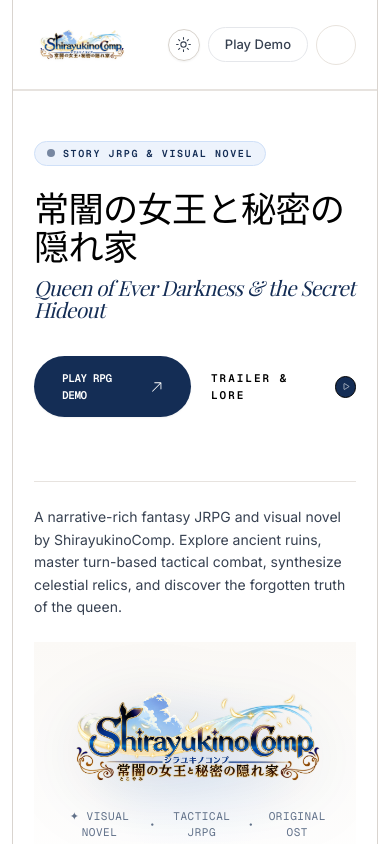
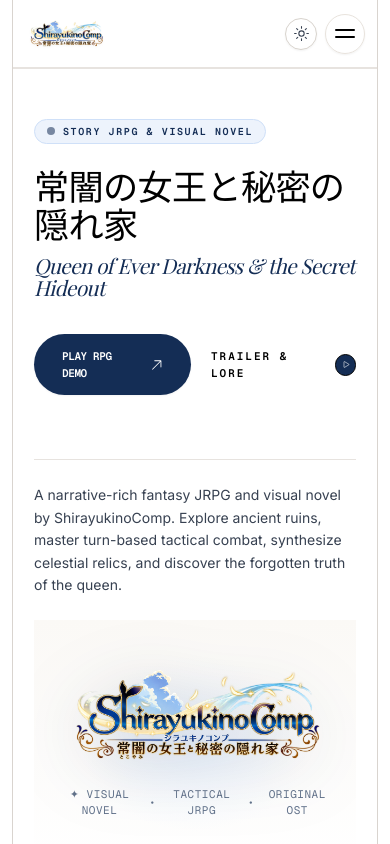
Before and after one commit to Piahn/Portfolio-Shirayukino, a Next.js app: page / in a window 390 px wide. Shown: the top 844 px of the page. Built offline with nearby package versions, Linux system fonts and the light colour scheme.

Commit message:
fix(navbar): optimize mobile layout and prevent button clipping on narrow viewports

```diff
--- a/components/Navbar.tsx
+++ b/components/Navbar.tsx
@@ -78,17 +78,17 @@
     <>
       {/* 1. Static Top Header (Normal state when at top, scrolls away with content) */}
       <header
-        className="w-full h-[90px] sm:h-[92px] bg-white dark:bg-[#070b12] px-[21px] flex items-center justify-between border-b border-[#e7e3df] dark:border-[#1a2840] transition-colors duration-300"
+        className="w-full h-[68px] sm:h-[90px] bg-white dark:bg-[#070b12] px-3 sm:px-4 md:px-[21px] flex items-center justify-between border-b border-[#e7e3df] dark:border-[#1a2840] transition-colors duration-300"
         role="banner"
       >
         {/* Left: Logo & Desktop Links */}
-        <div className="flex items-center gap-5 sm:gap-6 shrink-0">
+        <div className="flex items-center gap-4 sm:gap-6 shrink-0">
           <Link
             href="/"
             className="flex items-center shrink-0 group focus:outline-none"
             aria-label="ShirayukinoComp Home"
           >
-            <ShirayukinoLogo imgClassName="h-8 sm:h-9" />
+            <ShirayukinoLogo imgClassName="h-7 sm:h-8 md:h-9" />
           </Link>
 
           {/* Desktop Nav Links */}
@@ -122,7 +122,7 @@
           </a>
           <a
             href="#gameplay"
-            className="inline-flex items-center font-medium rounded-full px-4 sm:px-5 py-[7px] sm:py-2 text-[13px] sm:text-[14px] text-gray-700 dark:text-gray-200 border border-gray-200 dark:border-[#223553] hover:bg-gray-50 dark:hover:bg-[#121c2d] transition-all whitespace-nowrap"
+            className="hidden sm:inline-flex items-center font-medium rounded-full px-4 sm:px-5 py-[7px] sm:py-2 text-[13px] sm:text-[14px] text-gray-700 dark:text-gray-200 border border-gray-200 dark:border-[#223553] hover:bg-gray-50 dark:hover:bg-[#121c2d] transition-all whitespace-nowrap"
           >
             Play Demo
           </a>
@@ -130,24 +130,24 @@
           {/* Mobile / Tablet Hamburger Button when at top */}
           <button
             onClick={() => setIsMenuOpen((prev) => !prev)}
-            className="lg:hidden flex items-center justify-center w-10 h-10 rounded-full border border-[#e8e3dd] dark:border-[#1f304d] hover:bg-gray-100 dark:hover:bg-[#101a2b] text-black dark:text-white transition-colors shrink-0"
+            className="lg:hidden flex items-center justify-center w-10 h-10 rounded-full border border-[#e8e3dd] dark:border-[#1f304d] hover:bg-gray-100 dark:hover:bg-[#101a2b] text-black dark:text-white transition-colors shrink-0 shadow-sm"
             aria-label={isMenuOpen ? "Close menu" : "Open menu"}
             aria-expanded={isMenuOpen}
           >
-            <div className="flex flex-col items-center justify-center gap-1.5 w-5 h-5">
-              <span className="block h-[2px] w-4.5 bg-current rounded-full" />
-              <span className="block h-[2px] w-4.5 bg-current rounded-full" />
+            <div className="flex flex-col items-center justify-center gap-[5px] w-5 h-5">
+              <span className="block h-[2.2px] w-5 bg-current rounded-full" />
+              <span className="block h-[2.2px] w-5 bg-current rounded-full" />
             </div>
           </button>
         </div>
       </header>
 
       {/* Floating Controls - Aligned exactly with the 1200px architectural grid lines */}
-      <div className="fixed top-4 sm:top-6 inset-x-3 sm:inset-x-4 mx-auto max-w-[1200px] pointer-events-none z-50">
+      <div className="fixed top-3.5 sm:top-6 inset-x-3 sm:inset-x-4 mx-auto max-w-[1200px] pointer-events-none z-50">
         <div className="relative w-full">
           {/* Floating Round Button in Top-Right (Positioned directly on the straight vertical line) */}
           <div
-            className={`absolute right-0 top-0 flex items-center transition-all duration-300 ease-[cubic-bezier(0.16,1,0.3,1)] ${
+            className={`absolute right-1 sm:right-0 top-0 flex items-center transition-all duration-300 ease-[cubic-bezier(0.16,1,0.3,1)] ${
               isScrolled || isMenuOpen
                 ? "translate-y-0 opacity-100 pointer-events-auto scale-100"
                 : "-translate-y-6 opacity-0 pointer-events-none scale-90"
@@ -164,7 +164,7 @@
             <div className="translate-x-0 sm:translate-x-1/2 pointer-events-auto">
               <button
                 onClick={() => setIsMenuOpen((prev) => !prev)}
-                className={`group flex items-center justify-center w-14 h-14 sm:w-16 sm:h-16 md:w-[68px] md:h-[68px] rounded-full transition-all duration-300 hover:scale-105 active:scale-95 shadow-[0_12px_40px_rgba(0,0,0,0.18)] dark:shadow-[0_14px_45px_rgba(0,0,0,0.75)] ${
+                className={`group flex items-center justify-center w-11 h-11 sm:w-16 sm:h-16 md:w-[68px] md:h-[68px] rounded-full transition-all duration-300 hover:scale-105 active:scale-95 shadow-[0_8px_30px_rgba(0,0,0,0.14)] dark:shadow-[0_12px_40px_rgba(0,0,0,0.7)] ${
                   isMenuOpen
                     ? "bg-neutral-900 text-white dark:bg-white dark:text-black border border-neutral-700 dark:border-gray-200"
                     : "bg-white text-black dark:bg-white dark:text-black border border-gray-200/80 dark:border-white/20"
@@ -173,11 +173,14 @@
                 aria-expanded={isMenuOpen}
               >
                 {isMenuOpen ? (
-                  <IoCloseOutline size={30} className="transition-transform duration-200 group-hover:rotate-90" />
+                  <>
+                    <IoCloseOutline size={24} className="sm:hidden transition-transform duration-200 group-hover:rotate-90" />
+                    <IoCloseOutline size={32} className="hidden sm:block transition-transform duration-200 group-hover:rotate-90" />
+                  </>
                 ) : (
-                  <div className="flex flex-col items-center justify-center gap-[6px] w-7 h-7">
-                    <span className="block h-[2.8px] w-6 bg-black rounded-full transition-all duration-300 group-hover:w-7" />
-                    <span className="block h-[2.8px] w-6 bg-black rounded-full transition-all duration-300 group-hover:w-5" />
+                  <div className="flex flex-col items-center justify-center gap-[4px] sm:gap-[6px] w-6 h-6 sm:w-7 sm:h-7">
+                    <span className="block h-[2.2px] sm:h-[2.8px] w-4.5 sm:w-6 bg-black rounded-full transition-all duration-300 group-hover:w-6" />
+                    <span className="block h-[2.2px] sm:h-[2.8px] w-4.5 sm:w-6 bg-black rounded-full transition-all duration-300 group-hover:w-5" />
                   </div>
                 )}
               </button>
@@ -195,10 +198,10 @@
         }`}
         aria-hidden={!isMenuOpen}
       >
-        <div className="flex h-full flex-col justify-between max-w-[1200px] mx-auto px-6 sm:px-12 py-8 sm:py-12 overflow-y-auto">
+        <div className="flex h-full flex-col justify-between max-w-[1200px] mx-auto px-4 sm:px-12 py-6 sm:py-12 overflow-y-auto">
           {/* Top of drawer with Logo and ThemeToggle */}
-          <div className="flex items-center justify-between">
-            <ShirayukinoLogo imgClassName="h-8 sm:h-9" />
+          <div className="flex items-center justify-between pr-14 sm:pr-20">
+            <ShirayukinoLogo imgClassName="h-7 sm:h-8 md:h-9" />
             <div className="flex items-center gap-3">
               <ThemeToggle />
             </div>
```
